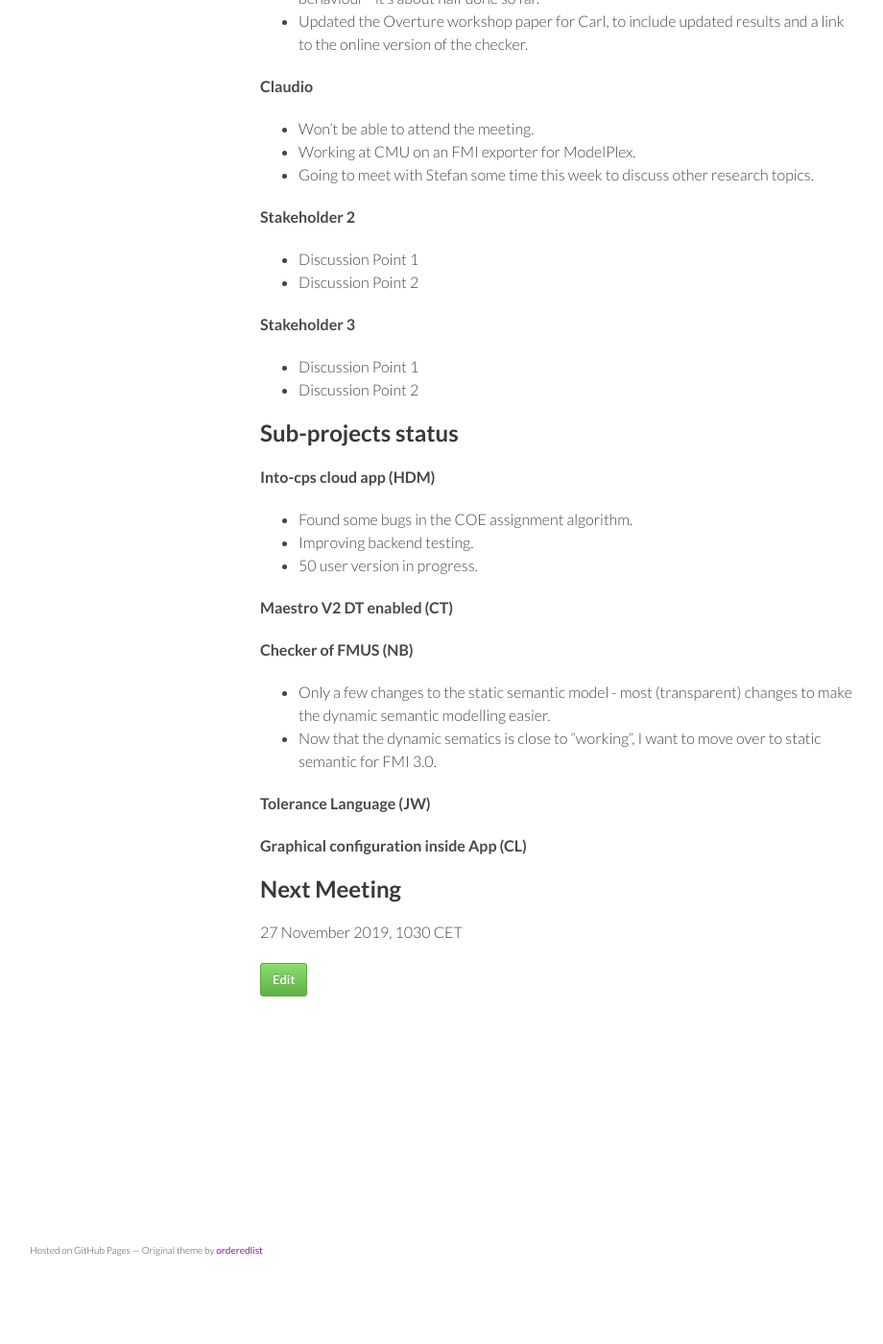
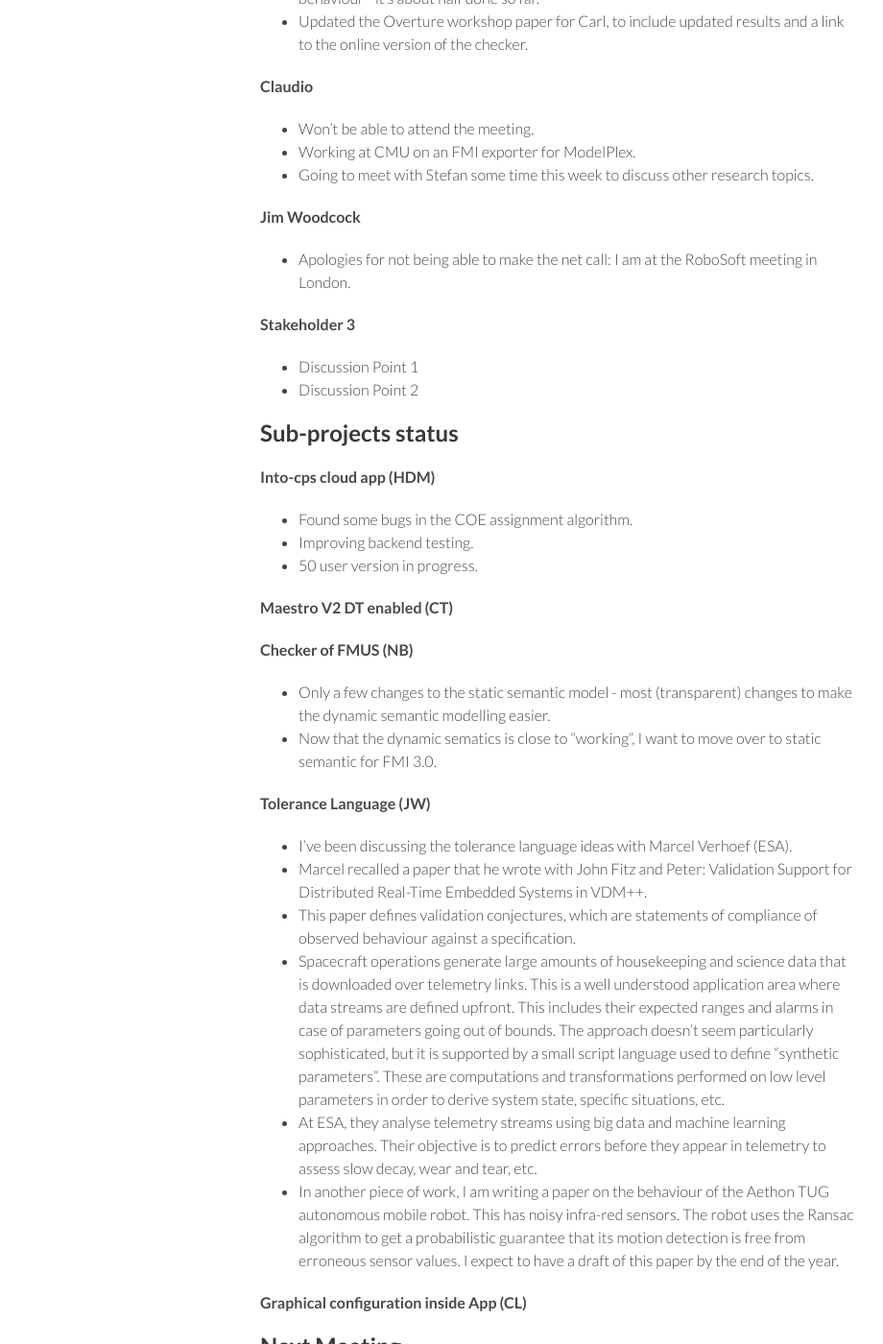
Before and after one commit to digitaltwincentre/digitaltwincentre.github.io, a Jekyll site: the page built from _biweeklies/Biweekly-8.md, in a window 1280 px wide and 1400 px high, scrolled down 594 px. Shown: the whole window at 96% size, without its empty margins (179-1099 px from the left). Built offline with Jekyll 4.4.1, drawn with Linux system fonts in a browser that asks for light colours; nearby versions of some CDN libraries; before the commit the page ends 1926 px from its top, so only the background shows below that.

Commit message:
Update Biweekly-8.md

```diff
--- a/_biweeklies/Biweekly-8.md
+++ b/_biweeklies/Biweekly-8.md
@@ -38,9 +38,8 @@ private information must be stored elsewhere.  -->
 * Going to meet with Stefan some time this week to discuss other research topics.
 
 
-#### Stakeholder 2
-* Discussion Point 1
-* Discussion Point 2
+#### Jim Woodcock
+* Apologies for not being able to make the net call: I am at the RoboSoft meeting in London.
 
 #### Stakeholder 3
 * Discussion Point 1
@@ -62,6 +61,12 @@ private information must be stored elsewhere.  -->
 * Now that the dynamic sematics is close to "working", I want to move over to static semantic for FMI 3.0.
 
 #### Tolerance Language (JW)
+ * I've been discussing the tolerance language ideas with Marcel Verhoef (ESA).
+ * Marcel recalled a paper that he wrote with John Fitz and Peter: Validation Support for Distributed Real-Time Embedded Systems in VDM++.
+ * This paper defines validation conjectures, which are statements of compliance of observed behaviour against a specification.
+ * Spacecraft operations generate large amounts of housekeeping and science data that is downloaded over telemetry links. This is a well understood application area where data streams are defined upfront. This includes their expected ranges and alarms in case of parameters going out of bounds. The approach doesn't seem particularly sophisticated, but it is supported by a small script language used to define "synthetic parameters". These are computations and transformations performed on low level parameters in order to derive system state, specific situations, etc.
+ * At ESA, they analyse telemetry streams using big data and machine learning approaches. Their objective is to predict errors before they appear in telemetry to assess slow decay, wear and tear, etc.
+ * In another piece of work, I am writing a paper on the behaviour of the Aethon TUG autonomous mobile robot. This has noisy infra-red sensors. The robot uses the Ransac algorithm to get a probabilistic guarantee that its motion detection is free from erroneous sensor values. I expect to have a draft of this paper by the end of the year.
 
 #### Graphical configuration inside App (CL)
 
```
